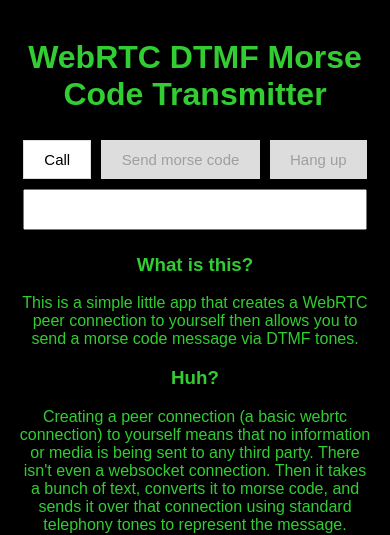
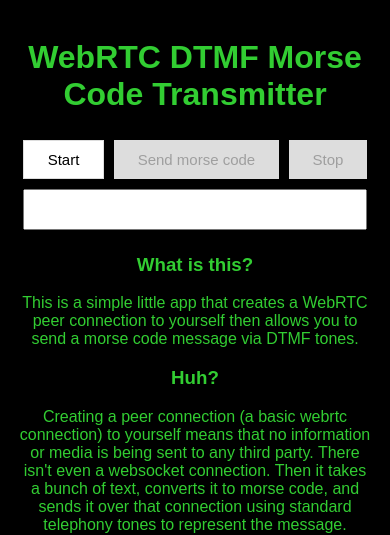
Before and after one commit to xdumaine/webrtc-dtmf-morsecode, a website: page index.html in a window 390 px wide. Shown: the top 535 px of the page. Drawn offline with Linux system fonts and the light colour scheme.

Commit message:
tweak language of buttons because some idiot on reddit thinks call means it uses phone numbers

```diff
--- a/index.html
+++ b/index.html
@@ -24,9 +24,9 @@
         </div>
 
         <div id="buttons">
-            <button id="call">Call</button>
+            <button id="call">Start</button>
             <button id="send">Send morse code</button>
-            <button id="hangup">Hang up</button>
+            <button id="hangup">Stop</button>
         </div>
         <div id="input-section">
             <input id="message" autocomplete="off"/>
```
